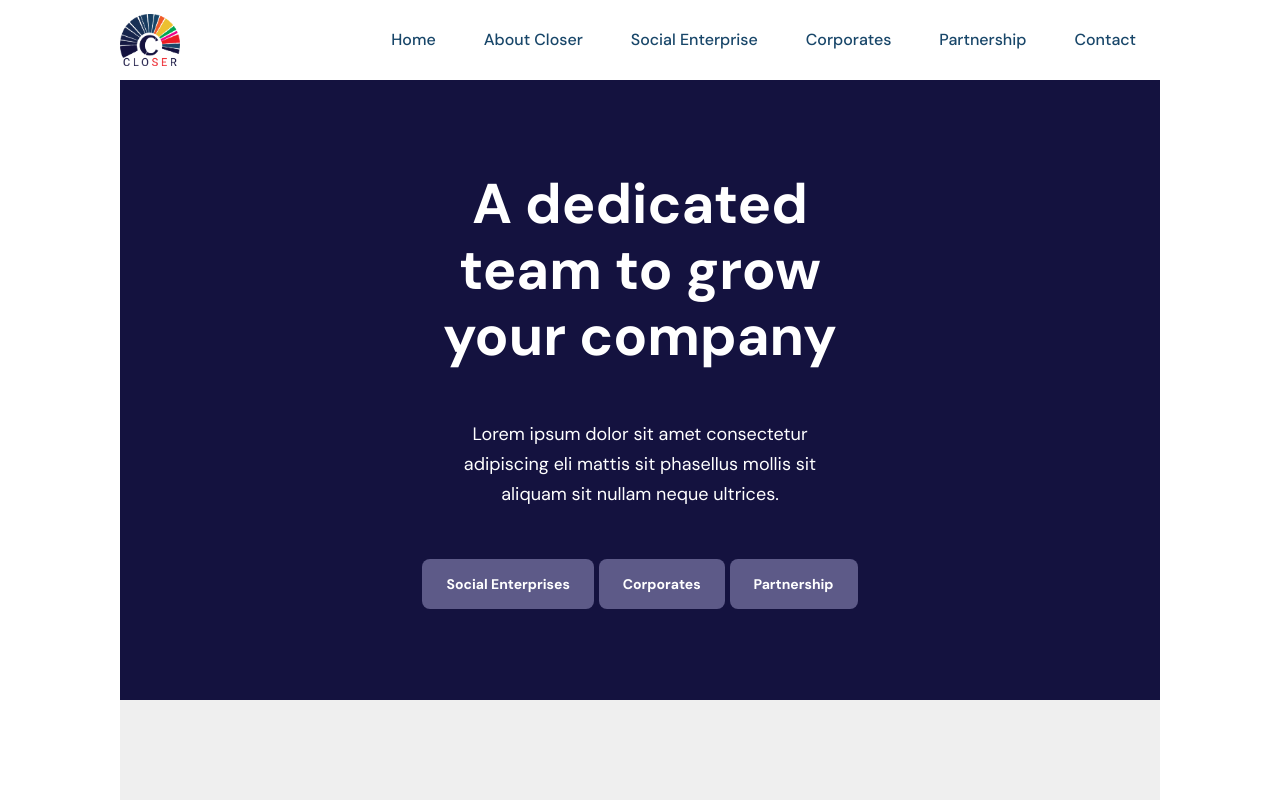
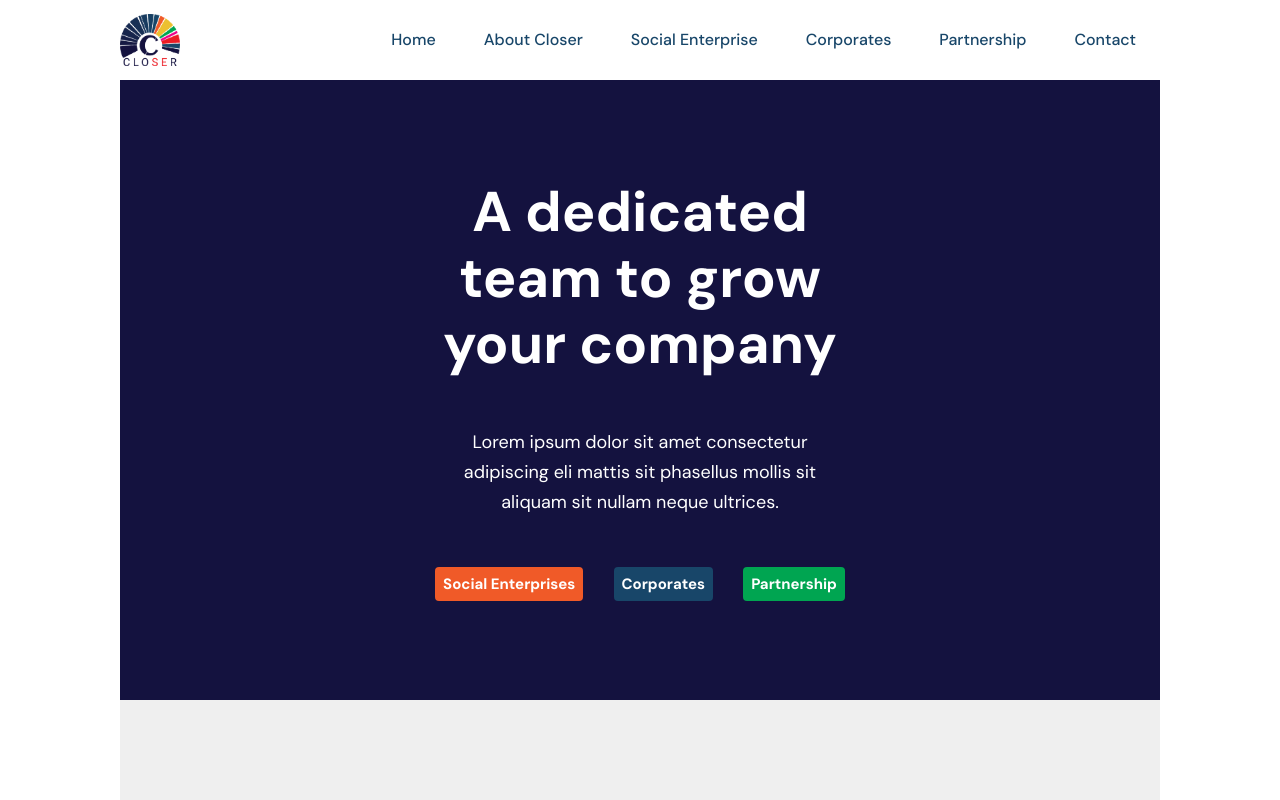
Before and after one commit to BrenoFischer/Closer, a React (Create React App) app: page / in a window 1280 px wide. Shown: the top 800 px of the page. Built offline with nearby package versions, Linux system fonts and the light colour scheme.

Commit message:
adapt buttons to new design

```diff
--- a/src/components/button/button.component.jsx
+++ b/src/components/button/button.component.jsx
@@ -1,8 +1,8 @@
 import './button.styles.scss';
 
-const Button = ({title}) => {
+const Button = ({title, color="blue"}) => {
     return(
-        <button className='button'>{title}</button>
+        <button className={`button ${color}`}>{title}</button>
     );
 }
 
--- a/src/components/button/button.styles.scss
+++ b/src/components/button/button.styles.scss
@@ -5,17 +5,29 @@
     display: flex;
     flex-direction: row;
     align-items: center;
-    padding: 1.6rem 2.4rem;
+    padding: 0.8rem;
     gap: 0.8rem;
     color: $white;
-    border-radius: 0.8rem;
+    border-radius: 0.4rem;
     border: 0.8px;
 
     font-family: DM Sans;
     font-style: normal;
-    font-size: 1.4rem;
+    font-size: 1.5rem;
     font-weight: 700;
     line-height: 1.8rem;
     letter-spacing: 0em;
     text-align: center;
 }
+
+.blue {
+    background-color: $secondary-color;
+}
+
+.orange {
+    background-color: $tertiary-color;
+}
+
+.green {
+    background-color: $green;
+}
--- a/src/routes/home/home.component.jsx
+++ b/src/routes/home/home.component.jsx
@@ -12,9 +12,9 @@ const Home = () => {
                     <h1 className='header__title'>A dedicated team to grow your company</h1>
                     <p className='header__paragraph'>Lorem ipsum dolor sit amet consectetur adipiscing eli mattis sit phasellus mollis sit aliquam sit nullam neque ultrices.</p>
                     <div className='buttons-container'>
-                        <Button title='Social Enterprises' />
-                        <Button title='Corporates' />
-                        <Button title='Partnership' />
+                        <Button title='Social Enterprises' color="orange" />
+                        <Button title='Corporates' color="blue" />
+                        <Button title='Partnership' color="green" />
                     </div>
                 </div>
             </header>
--- a/src/sass/__variables.scss
+++ b/src/sass/__variables.scss
@@ -20,5 +20,7 @@ $pinkishWhite: #FFFAFA;
 
 $blue: #184669;
 
+$green: #00A551;
+
 
 //Typography
```
